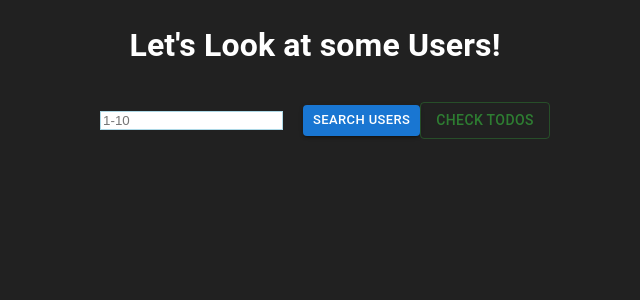
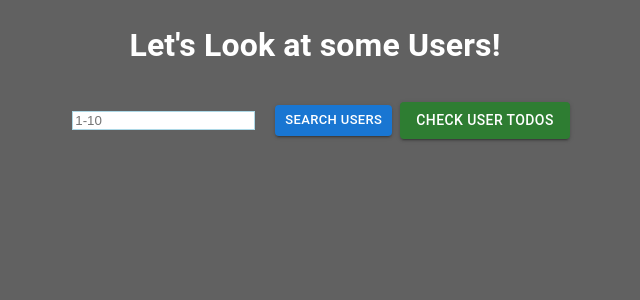
Before and after one commit to CallMeLux/React-Fetch-Practices, a React (Create React App) app: page / in a window 1280 px wide. Shown: the top 300 px of the page, without its empty margins (325-965 px from the left). Built offline with nearby package versions, Linux system fonts and the light colour scheme.

Commit message:
More attempts to make todo a separate component

```diff
--- a/src/App.css
+++ b/src/App.css
@@ -13,7 +13,7 @@
 }
 
 .App-header {
-  background-color: #161617;
+  background-color: #4f4f50;
   min-height: 100vh;
   display: flex;
   flex-direction: column;
--- a/src/App.js
+++ b/src/App.js
@@ -9,9 +9,9 @@ const theme = createTheme({
   palette: {
     // values for page theme
     background: {
-      default: grey[900],
+      default: grey[700],
       paper: '101010',
-      grid: grey[900]
+      grid: grey[700]
     },
     text: {
       primary: '#fff',
--- a/src/components/TodoList/todo.jsx
+++ b/src/components/TodoList/todo.jsx
@@ -1,4 +1,4 @@
-import React from "react";
+import React, { useEffect } from "react";
 import { Button } from "@mui/material";
 import axios from "axios";
 import { useRef, useState } from "react";
@@ -18,14 +18,18 @@ const Todo = (props) => {
     }
 
 
+    useEffect(() => {
+
+    }, [])
 
     return (
         <>
             <Button
-                variant="outlined"
+                variant="contained"
+                sx={{m:1}}
                 color="success"
                 size="medium"
-                onClick={fetchTodos}>Check Todos
+                onClick={fetchTodos}>Check User Todos
             </Button>
 
             {todos.length > 0 && (
--- a/src/components/userSearch/search.jsx
+++ b/src/components/userSearch/search.jsx
@@ -4,6 +4,8 @@ import { useEffect } from "react";
 import { Button } from "@mui/material";
 import styled from 'styled-components';
 import Todo from "../TodoList/todo";
+
+
 //stylings
 
 const StyledInput = styled.input`
```
